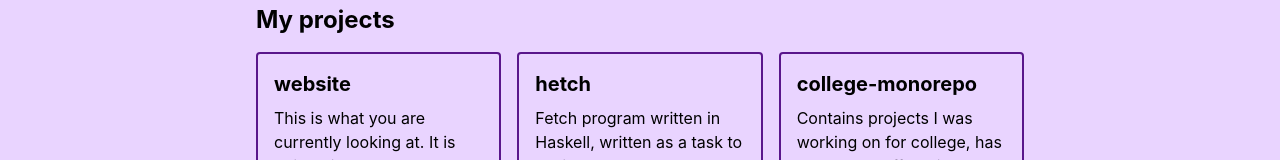
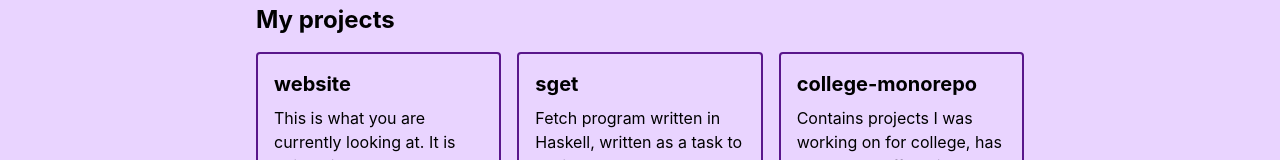
Before and after one commit to loureir-or-not/website, a SvelteKit app: page / in a window 1280 px wide. Shown: the part 412-572 px from the top of the page. Built offline with nearby package versions, Linux system fonts and the light colour scheme.

Commit message:
homepage: hetch -> sget
I learned of another Haskell fetch tool which came into existence and I
was thinking of it when I wrote it. I actually wrote sget.

```diff
--- a/src/routes/+page.svelte
+++ b/src/routes/+page.svelte
@@ -40,11 +40,11 @@
 	    </div>
 	</div>
 	<div class="project">
-	    <h3>hetch</h3>
+	    <h3>sget</h3>
 	    <p>Fetch program written in Haskell, written as a task to avoid as much IO as possible while still making a usable program.</p>
 	    <div class="flex gap-2">
 		<p>
-		    <a href="https://github.com/loureir-or-not/hetch">GitHub</a>
+		    <a href="https://github.com/loureir-or-not/sget">GitHub</a>
 		</p>
 	    </div>
 	</div>
```
